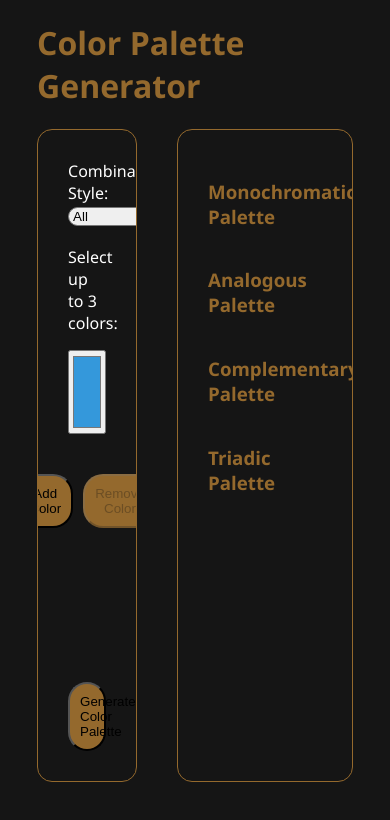
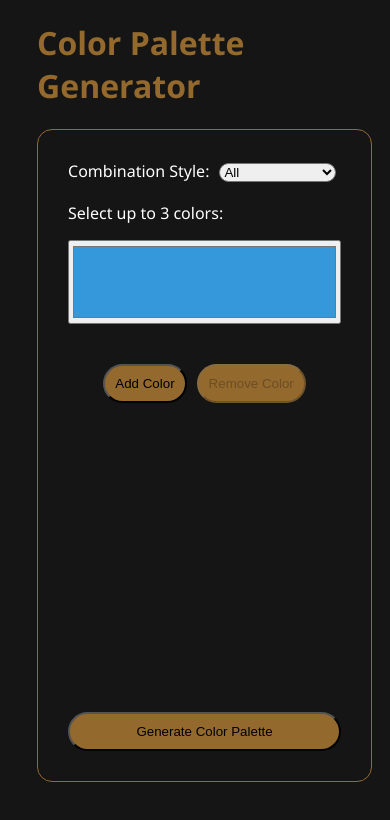
Before and after one commit to miiree12lb/color-picker, a React (Create React App) app: page / in a window 390 px wide. Shown: the top 820 px of the page. Built offline with nearby package versions, Linux system fonts and the light colour scheme.

Commit message:
responsive

```diff
--- a/public/index.html
+++ b/public/index.html
@@ -6,7 +6,7 @@
     <meta name="viewport" content="width=device-width, initial-scale=1" />
     <meta
       name="description"
-      content="Mireia Lopez Bruch's portfolio"
+      content="Mireia Lopez Bruch's Color Palette Generator"
     />
     <title>Mireia Lopez Bruch</title>
   </head>
--- a/src/css/root.css
+++ b/src/css/root.css
@@ -41,7 +41,7 @@ button:hover{
 }
 
 #input-area{
-    width: 20vw;
+    width: 30vw;
     display: flex;
     flex-direction: column;
     justify-content: space-between;
@@ -118,3 +118,19 @@ input[type=color]{
     height: 10vh;
     margin-bottom: 20px;
 }
+
+@media screen and (max-width: 1112px) {
+    #output-area, #input-area{
+        width: 50vw;
+    }
+}
+
+@media screen and (max-width: 800px){
+    #view{
+        flex-direction: column;
+        justify-content: center;
+    }
+    #output-area, #input-area{
+        width: 70vw;
+    }
+}
```
Also changed, not shown: 6 other files (tests, documents, lock files or other folders).
